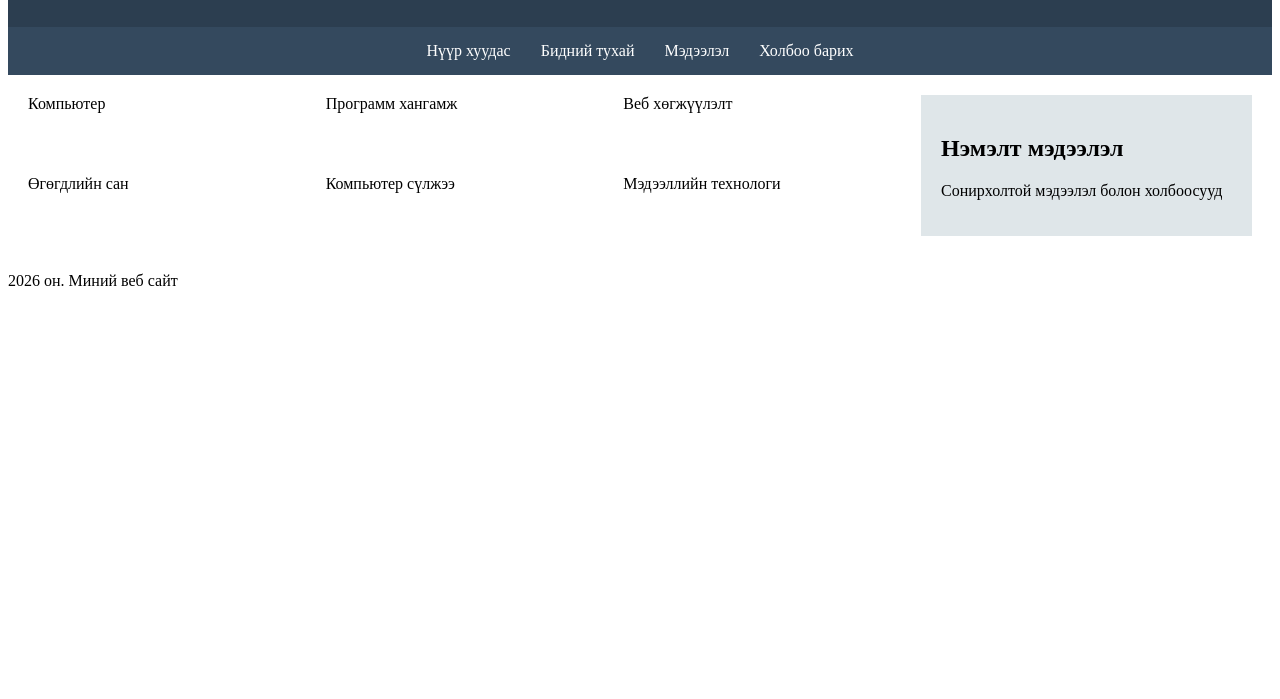
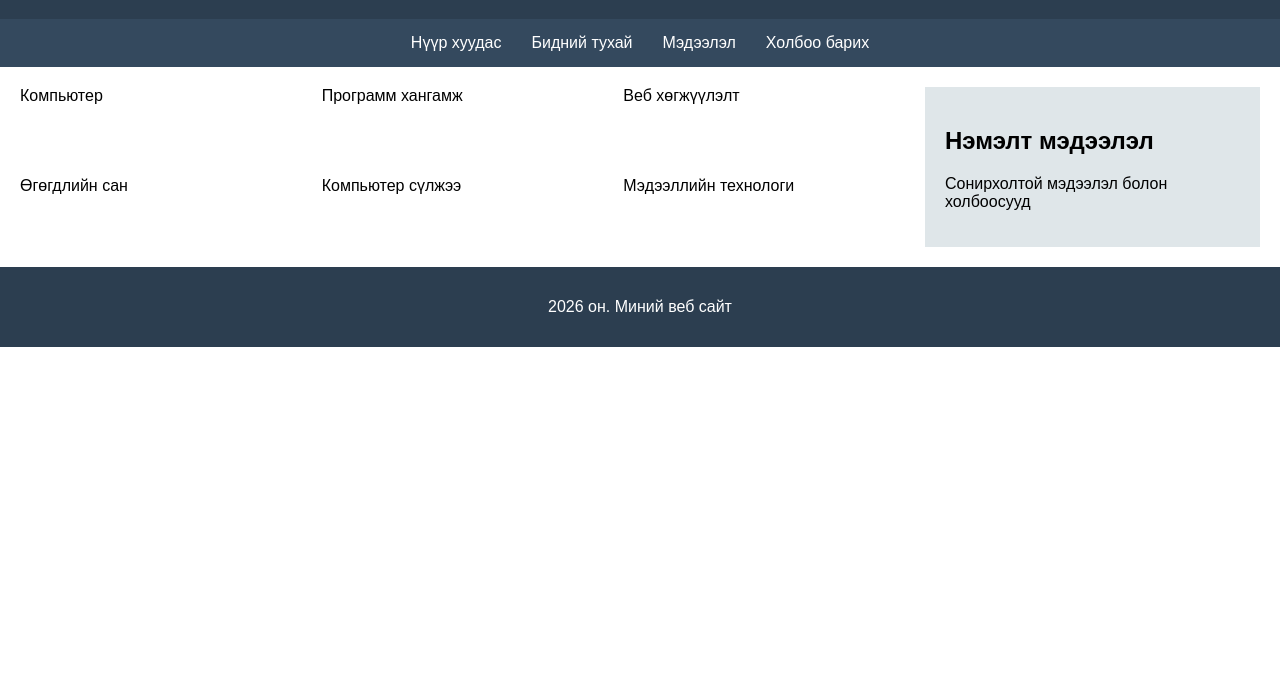
Before and after one commit to gerdene586-dev/lab4_flex_grid, a plain HTML site: page index.html in a window 1280 px wide. Shown: the part 101-800 px from the top of the page. Drawn offline with Linux system fonts and the light colour scheme.

Commit message:
footer ерөнхий

```diff
--- a/style.css
+++ b/style.css
@@ -33,3 +33,17 @@ main {
     padding: 20px;
     flex: 1;
 }
+footer {
+    background-color: #2c3e50;
+    color: white;
+    text-align: center;
+    padding: 15px;
+}
+* {
+    box-sizing: border-box;
+}
+
+body {
+    margin: 0;
+    font-family: Arial, sans-serif;
+}
```
